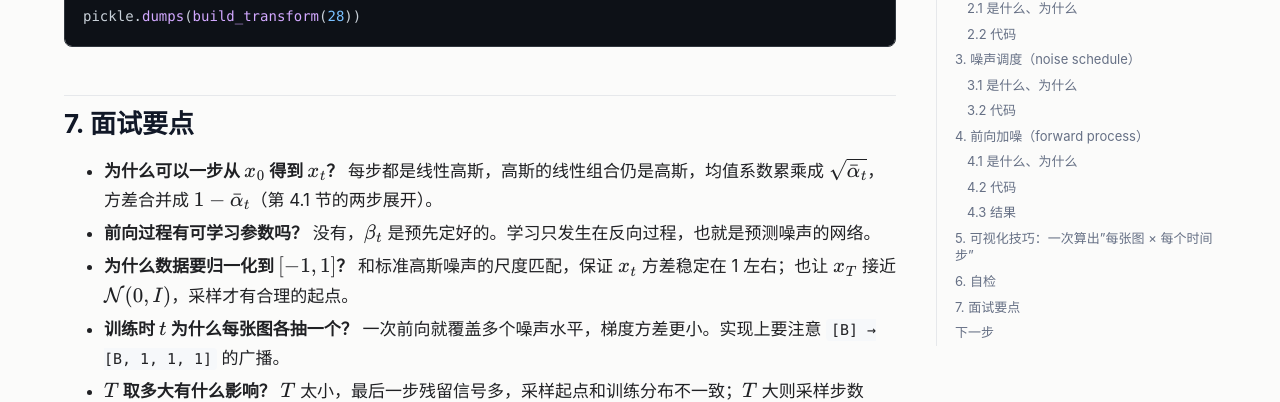
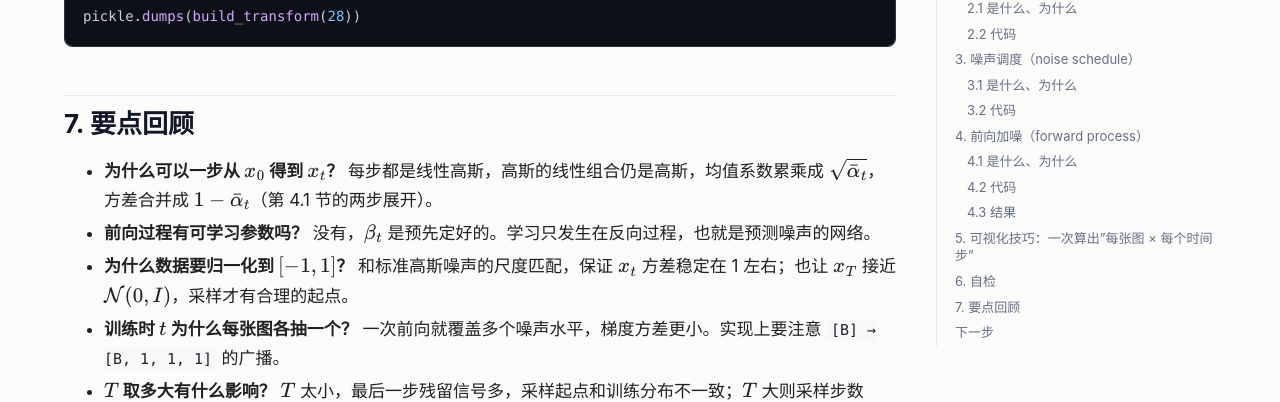
Before and after one commit to chaowang15/deep-learning, a Jekyll site: the page built from ddpm-code-01/index.md, in a window 1280 px wide and 900 px high, scrolled down 11238 px. Shown: the part 199-601 px from the top of the window. Built offline with Jekyll 4.4.1, drawn with Linux system fonts in a browser that asks for light colours.

Commit message:
DDPM walkthrough 1: rename interview section to key points (#11)
Claude-Session: https://claude.ai/code/session_01736kzhV8NYnNdtei3UizGi

Co-authored-by: Claude <noreply@anthropic.com>

````diff
--- a/ddpm-code-01/index.md
+++ b/ddpm-code-01/index.md
@@ -386,7 +386,7 @@ import pickle
 pickle.dumps(build_transform(28))
 ```
 
-## 7. 面试要点
+## 7. 要点回顾
 
 - **为什么可以一步从 $$x_0$$ 得到 $$x_t$$？** 每步都是线性高斯，高斯的线性组合仍是高斯，均值系数累乘成 $$\sqrt{\bar\alpha_t}$$，方差合并成 $$1-\bar\alpha_t$$（第 4.1 节的两步展开）。
 - **前向过程有可学习参数吗？** 没有，$$\beta_t$$ 是预先定好的。学习只发生在反向过程，也就是预测噪声的网络。
````
Also changed, not shown: code/_template/README.md (+1 -1 lines).
